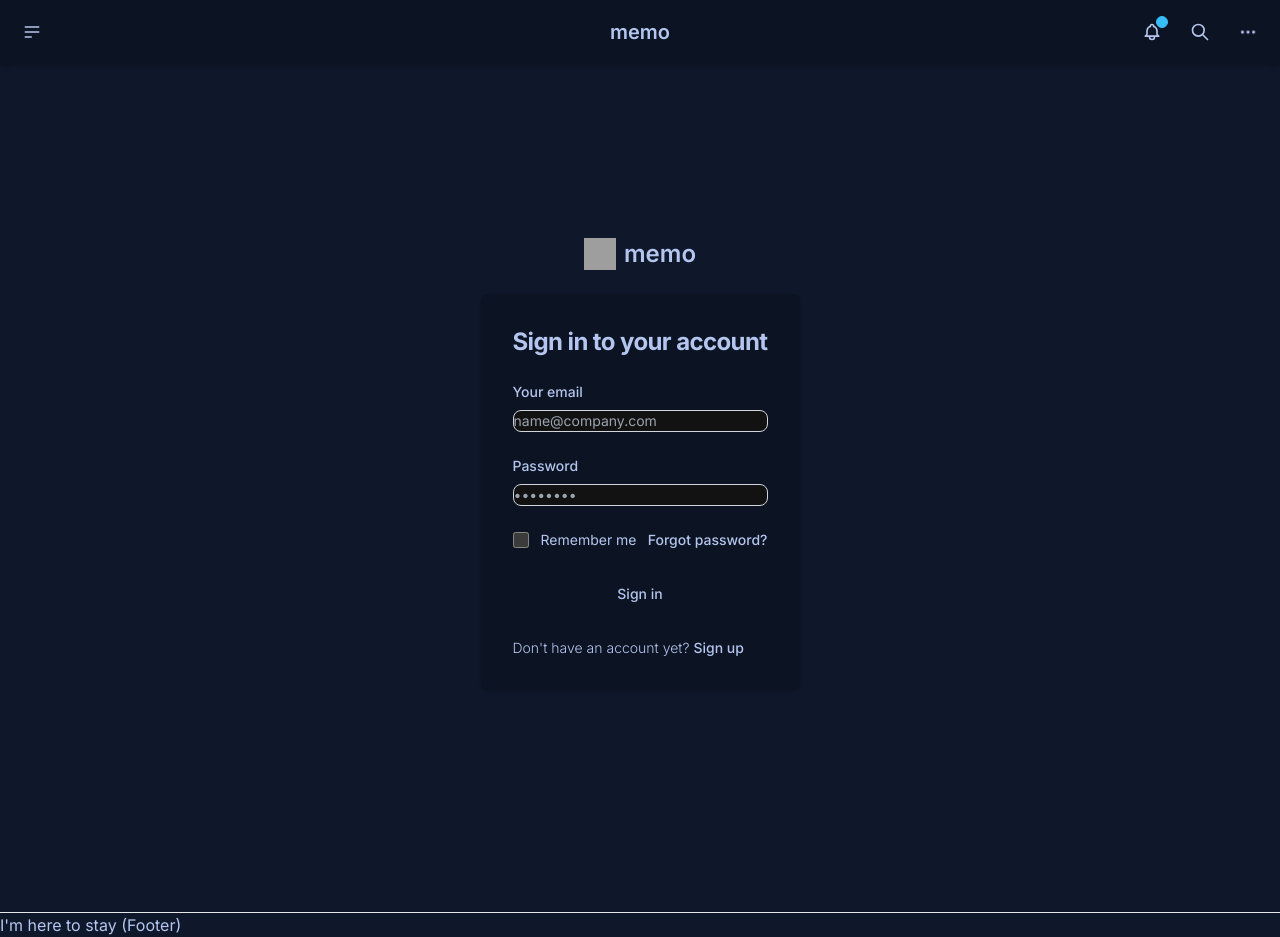
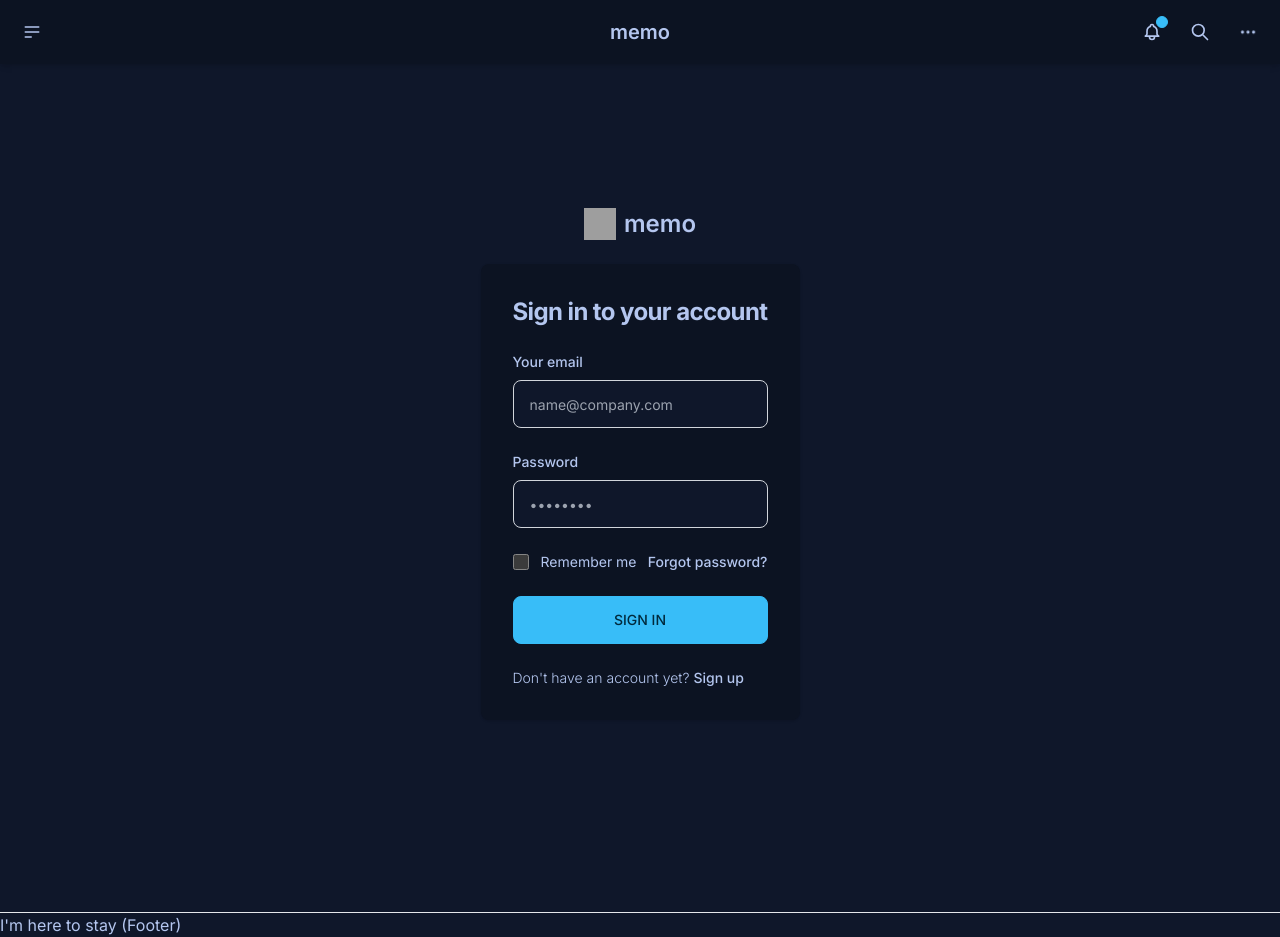
Before and after one commit to lloydlobo/memo, a Next.js app: page /login in a window 1280 px wide. Built offline with nearby package versions, Linux system fonts and the light colour scheme; no server answers; grey boxes are pictures that could not be loaded.

Commit message:
feat(components): add react hook form for login

```diff
--- a/components/auth/LoginForm.tsx
+++ b/components/auth/LoginForm.tsx
@@ -1,6 +1,11 @@
 import Image from "next/image";
-import React from "react";
+import React, { useEffect } from "react";
 import { brand } from "../../utils/brand";
+import { FieldValues, useForm } from "react-hook-form";
+import { toast } from "react-toastify";
+import { signIn, useSession } from "next-auth/react";
+import { getError, toastError } from "../../utils/getError";
+import { useRouter } from "next/router";
 
 /**
  * LoginForm
@@ -8,6 +13,54 @@ import { brand } from "../../utils/brand";
  */
 // https://flowbite.com/blocks/marketing/login/
 export function LoginForm(): JSX.Element {
+  /**
+   * React Hook that gives you access to the logged in user's session data.
+   * [Documentation](https://next-auth.js.org/getting-started/client#usesession)
+   */
+  // `useSession` must be wrapped in a <SessionProvider />
+  const { data: session } = useSession(); // Access session from _app.tsx.
+  const router = useRouter();
+  const { redirect } = router.query;
+
+  /**
+   * Check if user is already logged in.
+   * Redirect to URL from query string or send home.
+   * @param {any} (
+   * @returns {any}
+   * TODO: Add session?.expires...
+   */
+  useEffect(() => {
+    if (session?.user) {
+      router.push((redirect as unknown as URL) || "/");
+    }
+  }, []);
+
+  // Form validation with react-hook-form.
+  const {
+    register,
+    handleSubmit,
+    formState: { errors },
+  } = useForm();
+
+  // Pass email, password as callback to sign in function.
+  const onSubmit = async ({ email, password }: FieldValues) => {
+    try {
+      const result = await signIn("credentials", {
+        redirecty: false,
+        email,
+        password,
+      });
+      if (result?.error) {
+        toast.error(result.error);
+      }
+      // Catch errors.
+    } catch (err) {
+      toast.error(getError(err as toastError));
+    }
+
+    return { email: email, password: password };
+  };
+
   return (
     <div className="mx-auto mb-12 flex flex-col items-center justify-center px-6 md:h-screen lg:py-0">
       <a href="#" className="mb-6 flex items-center text-2xl font-semibold ">
@@ -27,23 +80,33 @@ export function LoginForm(): JSX.Element {
             Sign in to your account
           </h1>
 
-          <form className="space-y-4 md:space-y-6" action="#">
-            <div>
+          <form
+            className="form-control space-y-4 md:space-y-6"
+            action="#"
+            onSubmit={handleSubmit(onSubmit)}
+          >
+            <div className="form-control">
               <label htmlFor="email" className="mb-2 block text-sm font-medium">
                 Your email
               </label>
 
               <input
                 type="email"
-                name="email"
                 id="email"
-                className="focus:ring-primary-600 focus:border-primary-600 block w-full rounded-lg border border-gray-300 dark:border-gray-600 dark:text-white dark:placeholder-gray-400 dark:focus:border-blue-500 dark:focus:ring-blue-500 sm:text-sm"
+                className="focus:ring-primary-600 focus:border-primary-600 input input-md block w-full rounded-lg border border-gray-300 dark:border-gray-600 dark:text-white dark:placeholder-gray-400 dark:focus:border-blue-500 dark:focus:ring-blue-500 sm:text-sm"
                 placeholder="name@company.com"
                 required
+                {...register("email", {
+                  required: "Please enter your email",
+                  pattern: {
+                    value: /^[a-zA-Z0-9_.+-]+@[a-zA-Z0-9-]+.[a-zA-Z0-9-.]+$/i,
+                    message: "Please enter a valid email",
+                  },
+                })}
               />
             </div>
 
-            <div>
+            <div className="form-control">
               <label
                 htmlFor="password"
                 className="mb-2 block text-sm font-medium"
@@ -56,7 +119,7 @@ export function LoginForm(): JSX.Element {
                 name="password"
                 id="password"
                 placeholder="••••••••"
-                className="focus:ring-primary-600 focus:border-primary-600 block w-full rounded-lg border border-gray-300 dark:border-gray-600 dark:bg-gray-700 dark:text-white dark:placeholder-gray-400 dark:focus:border-blue-500 dark:focus:ring-blue-500 sm:text-sm"
+                className="focus:ring-primary-600 focus:border-primary-600 input input-md block w-full rounded-lg border border-gray-300 dark:border-gray-600 dark:bg-gray-700 dark:text-white dark:placeholder-gray-400 dark:focus:border-blue-500 dark:focus:ring-blue-500 sm:text-sm"
                 required
               />
             </div>
@@ -90,7 +153,7 @@ export function LoginForm(): JSX.Element {
 
             <button
               type="submit"
-              className="focus:ring-primary-300  dark:focus:ring-primary-800 w-full rounded-lg px-5 py-2.5 text-center text-sm font-medium focus:outline-none focus:ring-4"
+              className="focus:ring-primary-300 dark:focus:ring-primary-800 btn-primary btn w-full rounded-lg px-5 py-2.5 text-center text-sm font-medium focus:outline-none focus:ring-4"
             >
               Sign in
             </button>
--- a/package.json
+++ b/package.json
@@ -17,6 +17,7 @@
     "next-auth": "^4.16.4",
     "react": "^18.2.0",
     "react-dom": "^18.2.0",
+    "react-hook-form": "^7.39.4",
     "react-icons": "^4.6.0",
     "react-toastify": "^9.1.1",
     "uuid": "^9.0.0"
--- a/pages/_app.tsx
+++ b/pages/_app.tsx
@@ -1,4 +1,5 @@
 import { Inter } from "@next/font/google";
+import { SessionProvider } from "next-auth/react";
 import "../styles/global.css";
 // import { StoreProvider } from '../utils/Store';
 // import { ThemeProvider } from '../utils/theme-provider';
@@ -18,15 +19,11 @@ function App({
 }: any): JSX.Element {
   return (
     // Use session in loginform.tsx.
-    // <SessionProvider session={session}>
-    // <ThemeProvider>
-    // <StoreProvider>
-    <div className={`${inter.variable} font-sans`}>
-      <Component {...pageProps} />
-    </div>
-    // </StoreProvider>
-    // </ThemeProvider>
-    // </SessionProvider>
+    <SessionProvider session={session}>
+      <div className={`${inter.variable} font-sans`}>
+        <Component {...pageProps} />
+      </div>
+    </SessionProvider>
   );
 }
 
```
Also changed, not shown: 1 other file (tests, documents, lock files or other folders).
